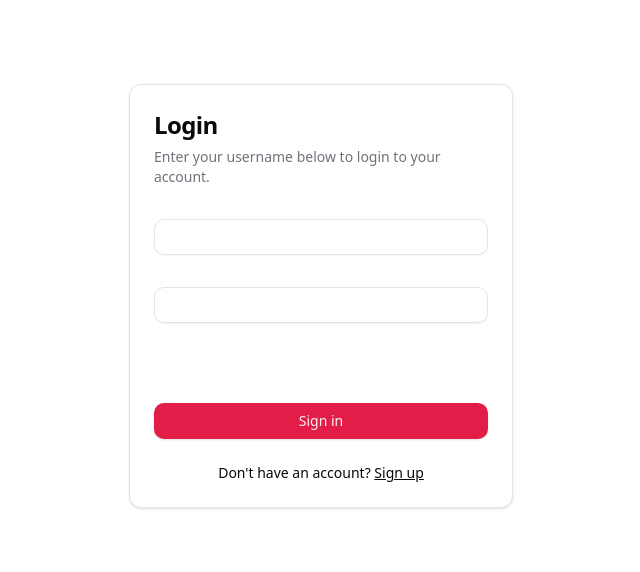
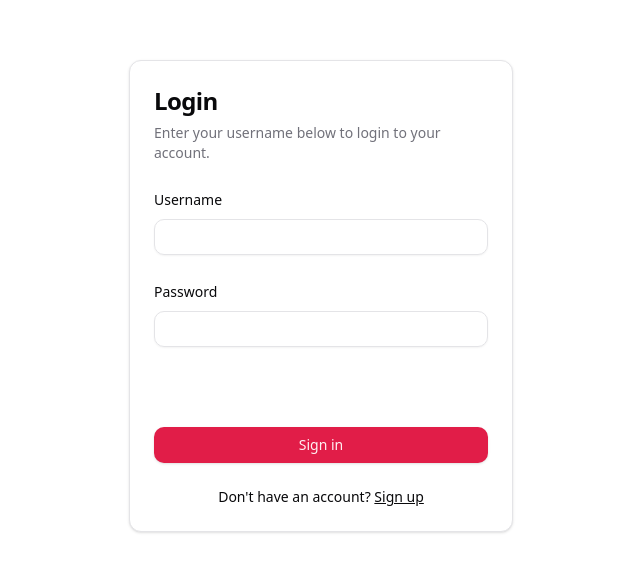
Before and after one commit to BartoszBugla/moddle-clone-frontend, a React (Vite) app: page /moddle-clone-frontend/sign-in in a window 1280 px wide. Shown: the part 104-676 px from the top of the page, without its empty margins (319-959 px from the left). Built offline with nearby package versions, Linux system fonts and the light colour scheme.

Commit message:
fix: add Labelsto sign in form

```diff
--- a/src/routes/_auth/sign-in.lazy.tsx
+++ b/src/routes/_auth/sign-in.lazy.tsx
@@ -68,8 +68,8 @@ export function SignIn() {
           </CardDescription>
         </CardHeader>
         <CardContent className="grid gap-4">
-          <FormInput name="username" />
-          <FormInput name="password" type="password" />
+          <FormInput label="Username" name="username" />
+          <FormInput label="Password" name="password" type="password" />
         </CardContent>
         <p className="text-sm text-destructive p-6 pt-0">{error?.message}</p>
         <CardFooter className="flex flex-col gap-2">
```
